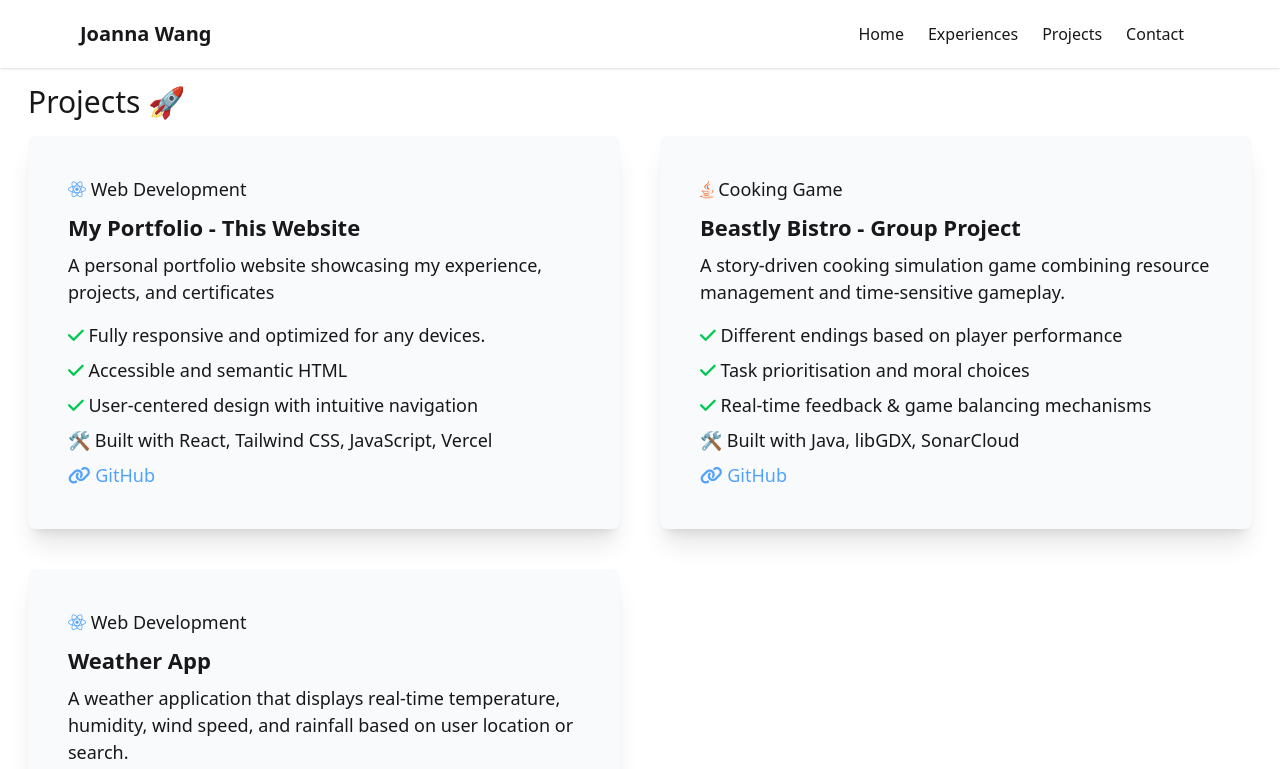
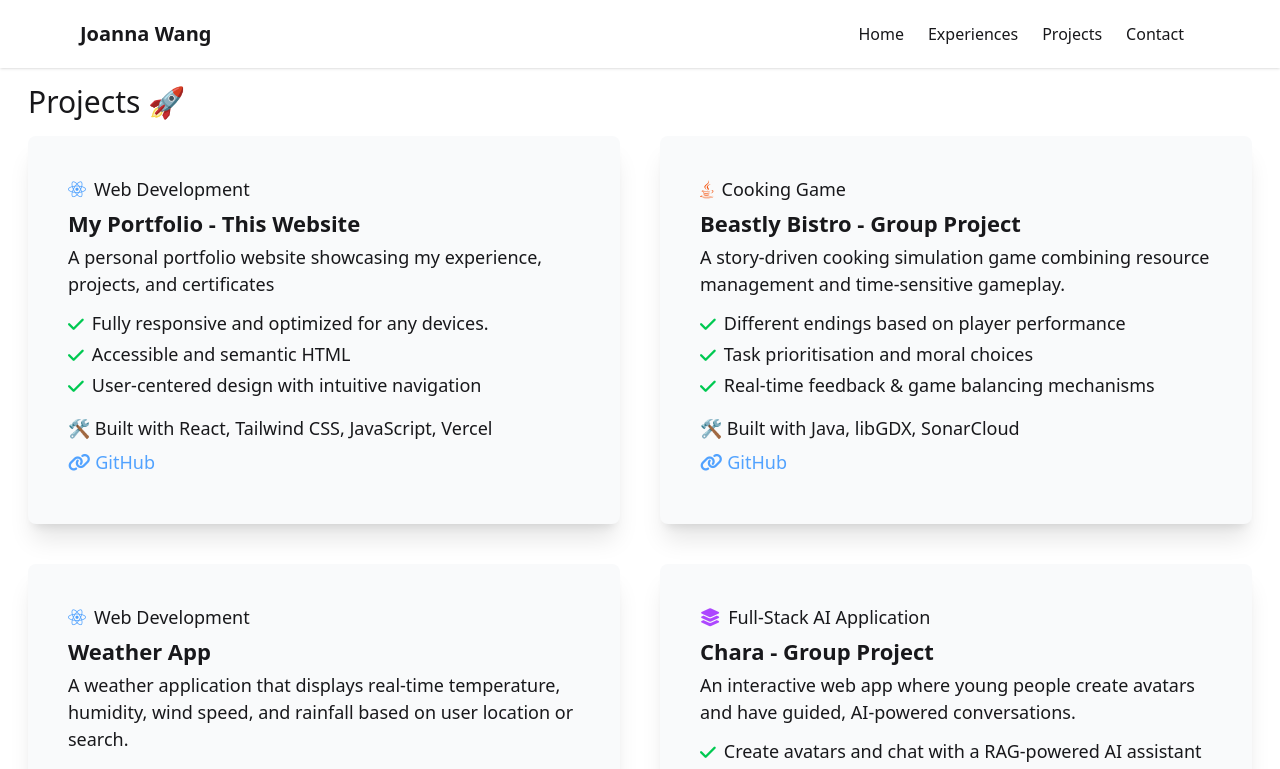
Before and after one commit to Joanna-Wang105/joanna_website, a React (Vite) app: page /projects in a window 1280 px wide. Shown: the top 769 px of the page. Built offline with nearby package versions, Linux system fonts and the light colour scheme.

Commit message:
Include UQ casual academic role and Chara project

```diff
--- a/package.json
+++ b/package.json
@@ -15,6 +15,7 @@
     "react": "^19.1.0",
     "react-dom": "^19.1.0",
     "react-icons": "^5.5.0",
+    "react-modal": "^3.16.3",
     "react-router-dom": "^7.6.3",
     "react-simple-typewriter": "^5.0.1",
     "tailwindcss": "^4.1.11"
--- a/src/components/Header.jsx
+++ b/src/components/Header.jsx
@@ -28,7 +28,7 @@ export default function Header({ navLinks }) {
       </div>
       <div className="navbar-end  sm:hidden">
         <div className="dropdown dropdown-end">
-          <div tabindex="0" role="button" class="btn btn-ghost">
+          <div tabIndex="0" role="button" className="btn btn-ghost">
             <svg
               xmlns="http://www.w3.org/2000/svg"
               class="h-5 w-5"
@@ -38,15 +38,15 @@ export default function Header({ navLinks }) {
             >
               {" "}
               <path
-                stroke-linecap="round"
-                stroke-linejoin="round"
-                stroke-width="2"
+                strokeLinecap="round"
+                strokeLinejoin="round"
+                strokeWidth="2"
                 d="M4 6h16M4 12h8m-8 6h16"
               />{" "}
             </svg>
           </div>
           <ul
-            tabindex="0"
+            tabIndex="0"
             className="menu menu-md dropdown-content bg-base-100 rounded-box z-1 mt-3 p-2 shadow w-62"
           >
             {navLinks.map((link, index) => (
--- a/src/components/Project.jsx
+++ b/src/components/Project.jsx
@@ -1,54 +1,15 @@
 import React from "react";
 import { ProjectCard } from "./ProjectCard";
+import { projects } from "../data/projects.js";
 
 export const Project = () => {
   return (
     <div className="flex flex-col mx-7 mb-10">
-      <h1 className="my-4 text-3xl font-sans"> Projects 🚀</h1>
-      <div className="grid gap-10 grid-col-1 lg:grid-cols-2 ">
-        {/* Web dev project */}
-        <ProjectCard
-          icon="fa-brands fa-react text-blue-400"
-          type="Web Development"
-          title="My Portfolio - This Website"
-          description="A personal portfolio website showcasing my experience, projects, and certificates"
-          features={[
-            "Fully responsive and optimized for any devices.",
-            "Accessible and semantic HTML",
-            "User-centered design with intuitive navigation",
-          ]}
-          tools="Built with React, Tailwind CSS, JavaScript, Vercel"
-          github="https://github.com/Joanna-Wang105/joanna_website"
-        />
-
-        {/* Java team project */}
-        <ProjectCard
-          icon="fa-brands fa-java text-orange-600"
-          type="Cooking Game"
-          title="Beastly Bistro - Group Project"
-          description="A story-driven cooking simulation game combining resource management and time-sensitive gameplay."
-          features={[
-            "Different endings based on player performance",
-            "Task prioritisation and moral choices",
-            "Real-time feedback & game balancing mechanisms",
-          ]}
-          tools="Built with Java, libGDX, SonarCloud"
-          github="https://github.com/UQcsse3200/2024-studio-3"
-        />
-        {/* Weather App */}
-        <ProjectCard
-          icon="fa-brands fa-react text-blue-400"
-          type="Web Development"
-          title="Weather App"
-          description="A weather application that displays real-time temperature, humidity, wind speed, and rainfall based on user location or search."
-          features={[
-            "Supports both location-based geolocation and manual search",
-            "Dynamic weather icons that reflect current weather conditions",
-            "Adorable animated cat for a playful and engaging user experience",
-          ]}
-          tools=" Built with React, Tailwind CSS, JavaScript, Vercel, OpenWeatherApp API"
-          github="https://github.com/Joanna-Wang105/weather-app"
-        />
+      <h1 className="my-4 text-3xl font-sans">Projects 🚀</h1>
+      <div className="grid gap-10 grid-cols-1 lg:grid-cols-2">
+        {projects.map((proj) => (
+          <ProjectCard key={proj.id} {...proj} />
+        ))}
       </div>
     </div>
   );
--- a/src/components/ProjectCard.jsx
+++ b/src/components/ProjectCard.jsx
@@ -1,29 +1,115 @@
-import React from "react";
+import React, { useState } from "react";
+import Modal from "react-modal";
+
+Modal.setAppElement("#root");
 
 export const ProjectCard = (props) => {
+  const [isOpen, setIsOpen] = useState(false);
+
   return (
     <div className="card w-full card-xl shadow-xl bg-gray-50 lg:max-w-full">
       <div className="card-body">
-        <p>
-          <i className={props.icon}></i> {props.type}
-        </p>
-        <h1 className="card-title">{props.title}</h1>
-        <p className="pb-2">{props.description}</p>
+        <div className="flex flex-col">
+          {/* Icon + Type */}
+          <div className="flex items-center gap-2 mb-1">
+            <i className={props.icon}></i>
+            <span className="font-medium">{props.type}</span>
+          </div>
 
+          {/* Title */}
+          <h1 className="card-title mb-1">{props.title}</h1>
+
+          {/* Description */}
+          <p className="mb-3">{props.description}</p>
+
+          {/* Features */}
+          <div className="flex flex-col gap-1">
             {props.features.map((feat, i) => (
-          <p key={i}>
-            <i className="fa-solid fa-check text-green-500"></i> {feat}
-          </p>
+              <div key={i} className="flex items-start gap-2">
+                <i className="fa-solid fa-check text-green-500 mt-1.5"></i>
+                <span>{feat}</span>
+              </div>
             ))}
-        <p>🛠️ {props.tools}</p>
+          </div>
+
+          {/* Tools */}
+          <p className="mt-4">🛠️ {props.tools}</p>
+
+          {/* GitHub Link */}
+          {props.github && (
             <a
               href={props.github}
-          className="text-blue-400"
+              className="text-blue-400 block pb-2"
               target="_blank"
               rel="noopener noreferrer"
             >
-          <i className="fa-solid fa-link"></i> GitHub
+              <i className="fa-solid fa-link mt-3"></i> GitHub
             </a>
+          )}
+        </div>
+
+        {/* Video Button */}
+        {props.video && (
+          <>
+            <button
+              onClick={() => setIsOpen(true)}
+              className="flex items-center gap-2 bg-blue-500 hover:bg-blue-600 cursor-pointer text-white font-semibold px-5 py-3 rounded-lg shadow-lg transition transform hover:scale-105 mt-4"
+            >
+              <i className="fa-solid fa-play"></i> Watch Video
+            </button>
+            <p className="mt-2 text-sm text-gray-500">
+              Note: This project was completed in collaboration with the
+              industry partner. The source code is not publicly available due to
+              confidentiality agreements.
+            </p>
+          </>
+        )}
+
+        {/* Modal */}
+        <Modal
+          isOpen={isOpen}
+          onRequestClose={() => setIsOpen(false)}
+          style={{
+            overlay: {
+              backgroundColor: "rgba(0,0,0,0.75)",
+              zIndex: 40,
+            },
+            content: {
+              top: "50%",
+              left: "50%",
+              right: "auto",
+              bottom: "auto",
+              marginRight: "-50%",
+              transform: "translate(-50%, -50%)",
+              width: "90%",
+              maxWidth: "900px",
+              height: "auto",
+              padding: "0",
+              border: "none",
+              borderRadius: "12px",
+              overflow: "visible",
+              background: "transparent",
+            },
+          }}
+        >
+          {/* Close button */}
+          <button
+            onClick={() => setIsOpen(false)}
+            className="absolute -top-10 -right-5 z-50 bg-white text-gray-800 py-1 px-2 rounded-2xl hover:bg-red-500 hover:text-white cursor-pointer transform hover:scale-100 transition duration-200"
+            aria-label="Close Video"
+          >
+            <i className="fa-solid fa-xmark text-sm"> Close</i>
+          </button>
+
+          {/* Video */}
+          <video
+            src={props.video}
+            controls
+            className="w-full h-auto max-h-[80vh] rounded-lg shadow-2xl"
+          >
+            Your browser does not support the video tag.
+          </video>
+        </Modal>
       </div>
     </div>
   );
--- a/src/data/experiences.js
+++ b/src/data/experiences.js
@@ -31,6 +31,16 @@ export const experiences = [
   },
   {
     id: "4",
+    title: "UQ Casual Academic",
+    company: "The University of Queensland",
+    startDate: "July 2025",
+    endDate: "November 2025",
+    type: "Part-Time",
+    description:
+      "UQ Casual Academic for COMP2140, guiding students through functional JavaScript, React, and React Native development.",
+  },
+  {
+    id: "5",
     title: "UQ EAIT Faculty Ambassador",
     company: "The University of Queensland",
     startDate: "March 2025",
@@ -39,7 +49,7 @@ export const experiences = [
     description: "Acted as a bridge between UQ and prospective STEM students",
   },
   {
-    id: "5",
+    id: "6",
     title: "UQ Women in Computing Open Day",
     company: "The University of Queensland",
     startDate: "August 2024",
@@ -49,7 +59,7 @@ export const experiences = [
       "Shared my experience as a computer science student at UQ with prospective students and their families in UQ Open Day",
   },
   {
-    id: "6",
+    id: "7",
     title: "BiG Day In - Brisbane",
     company: "Australian Computer Society (ACS)",
     startDate: "June 2025",
--- /dev/null
+++ b/src/data/projects.js
@@ -0,0 +1,63 @@
+export const projects = [
+  {
+    id: "1",
+    icon: "fa-brands fa-react text-blue-400",
+    type: "Web Development",
+    title: "My Portfolio - This Website",
+    description:
+      "A personal portfolio website showcasing my experience, projects, and certificates",
+    features: [
+      "Fully responsive and optimized for any devices.",
+      "Accessible and semantic HTML",
+      "User-centered design with intuitive navigation",
+    ],
+    tools: "Built with React, Tailwind CSS, JavaScript, Vercel",
+    github: "https://github.com/Joanna-Wang105/joanna_website",
+  },
+  {
+    id: "2",
+    icon: "fa-brands fa-java text-orange-600",
+    type: "Cooking Game",
+    title: "Beastly Bistro - Group Project",
+    description:
+      "A story-driven cooking simulation game combining resource management and time-sensitive gameplay.",
+    features: [
+      "Different endings based on player performance",
+      "Task prioritisation and moral choices",
+      "Real-time feedback & game balancing mechanisms",
+    ],
+    tools: "Built with Java, libGDX, SonarCloud",
+    github: "https://github.com/UQcsse3200/2024-studio-3",
+  },
+  {
+    id: "3",
+    icon: "fa-brands fa-react text-blue-400",
+    type: "Web Development",
+    title: "Weather App",
+    description:
+      "A weather application that displays real-time temperature, humidity, wind speed, and rainfall based on user location or search.",
+    features: [
+      "Supports both location-based geolocation and manual search",
+      "Dynamic weather icons that reflect current weather conditions",
+      "Adorable animated cat for a playful and engaging user experience",
+    ],
+    tools:
+      "Built with React, Tailwind CSS, JavaScript, Vercel, OpenWeatherApp API",
+    github: "https://github.com/Joanna-Wang105/weather-app",
+  },
+  {
+    id: "4",
+    icon: "fa-solid fa-layer-group text-purple-500",
+    type: "Full-Stack AI Application",
+    title: "Chara - Group Project",
+    description:
+      "An interactive web app where young people create avatars and have guided, AI-powered conversations.",
+    features: [
+      "Create avatars and chat with a RAG-powered AI assistant",
+      "User-centered, trauma-informed, and culturally appropriate",
+      "Includes mini-games, goal-setting, and mindfulness activities",
+    ],
+    tools: "Built with React, JavaScript, Python, LangChain, RAG, PostgreSQL",
+    video: "/Chara_video.mp4",
+  },
+];
```
Also changed, not shown: 2 other files (tests, documents, lock files or other folders). Lines whose indentation alone changed are shown as unchanged.
